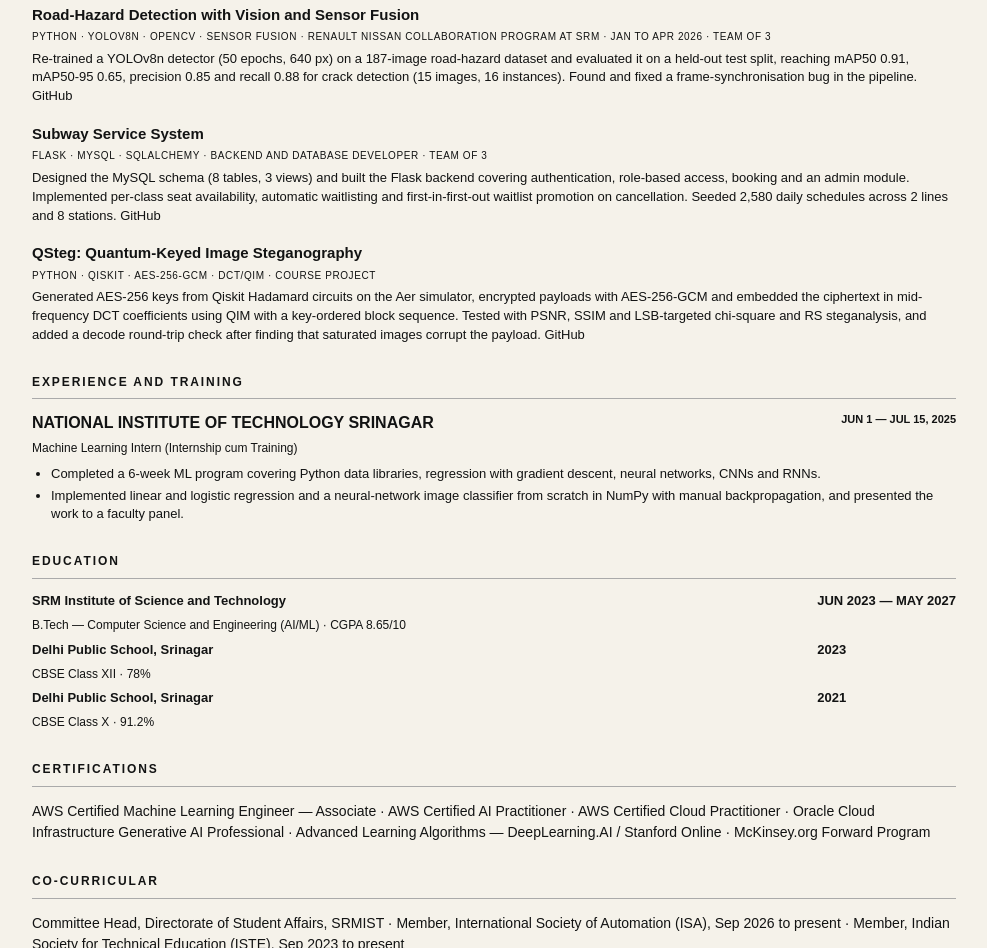
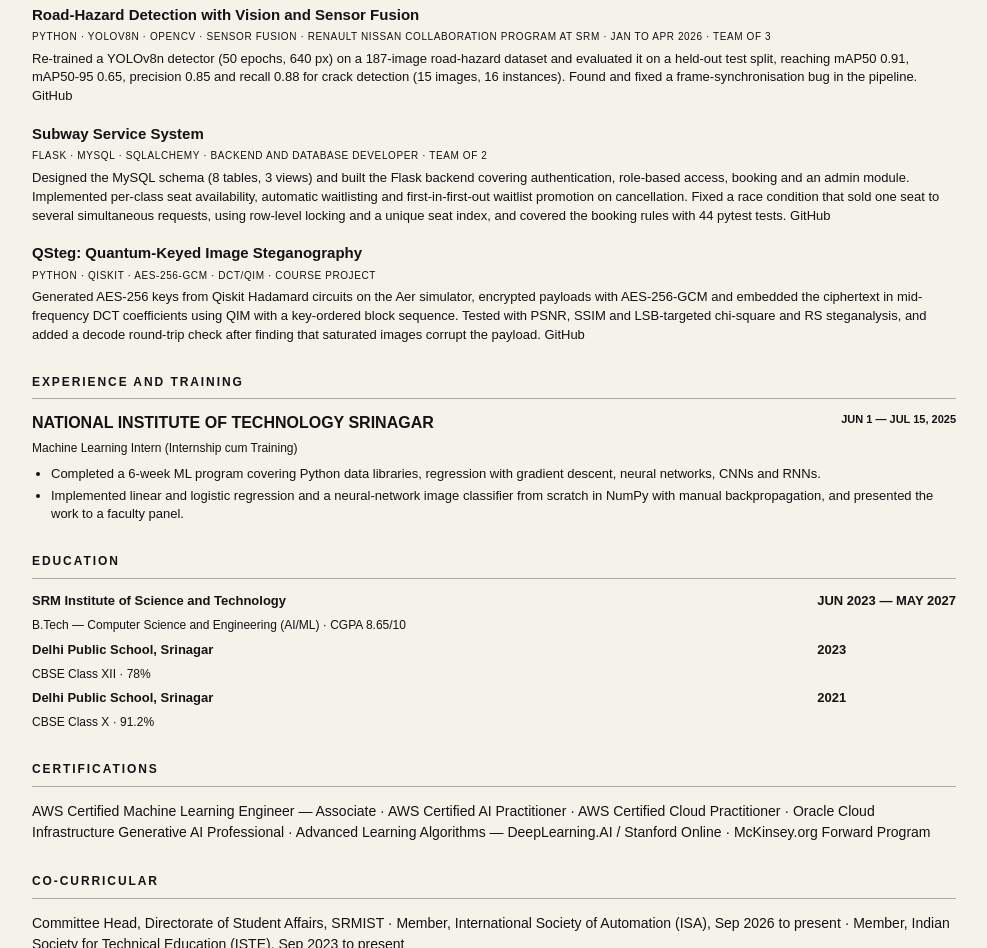
Before and after one commit to asyedamaar-ops/syed-amaar-portfolio, a plain HTML site: page resume.html in a window 1280 px wide. Shown: the part 1055-2003 px from the top of the page, without its empty margins (146-1133 px from the left). Drawn offline with Linux system fonts and the light colour scheme.

Commit message:
Update project pages: Subway team size and concurrency fix, Road-Hazard dataset note
Co-Authored-By: Claude Fable 5.2 <noreply@anthropic.com>
Claude-Session: https://claude.ai/code/session_01Kx2Bhm269cgNuAZ1PCSXdT

```diff
--- a/resume.html
+++ b/resume.html
@@ -21,7 +21,7 @@
 <section class="resume-section"><h2>PROJECTS</h2>
 <div class="resume-project"><h3>Explainable Cardiac Arrhythmia Detection</h3><div class="tech">PYTHON · TENSORFLOW · DENSENET · ATTENTION · GRAD-CAM</div><p>Classified five AAMI heartbeat classes on MIT-BIH (87,554 training and 21,892 test beats) with a 113:1 class imbalance, using ECG-aware augmentation and class weights. Compared a CNN (98.19%, macro F1 0.910), an improved DenseNet (98.66%, 0.923) and a DenseNet with multi-scale attention (98.44%, 0.915). The split is by beat, not by patient, so the figures are probably optimistic. <a href="https://github.com/asyedamaar-ops/Explainable-Deep-Learning-Based-Predictive-Modelling-for-Early-Detection-of-Cardiac-Arrhythmias">GitHub</a></p></div>
 <div class="resume-project"><h3>Road-Hazard Detection with Vision and Sensor Fusion</h3><div class="tech">PYTHON · YOLOV8N · OPENCV · SENSOR FUSION · RENAULT NISSAN COLLABORATION PROGRAM AT SRM · JAN TO APR 2026 · TEAM OF 3</div><p>Re-trained a YOLOv8n detector (50 epochs, 640 px) on a 187-image road-hazard dataset and evaluated it on a held-out test split, reaching mAP50 0.91, mAP50-95 0.65, precision 0.85 and recall 0.88 for crack detection (15 images, 16 instances). Found and fixed a frame-synchronisation bug in the pipeline. <a href="https://github.com/asyedamaar-ops/road-hazard-vision-sensor-fusion">GitHub</a></p></div>
-<div class="resume-project"><h3>Subway Service System</h3><div class="tech">FLASK · MYSQL · SQLALCHEMY · BACKEND AND DATABASE DEVELOPER · TEAM OF 3</div><p>Designed the MySQL schema (8 tables, 3 views) and built the Flask backend covering authentication, role-based access, booking and an admin module. Implemented per-class seat availability, automatic waitlisting and first-in-first-out waitlist promotion on cancellation. Seeded 2,580 daily schedules across 2 lines and 8 stations. <a href="https://github.com/asyedamaar-ops/subway-service-system">GitHub</a></p></div>
+<div class="resume-project"><h3>Subway Service System</h3><div class="tech">FLASK · MYSQL · SQLALCHEMY · BACKEND AND DATABASE DEVELOPER · TEAM OF 2</div><p>Designed the MySQL schema (8 tables, 3 views) and built the Flask backend covering authentication, role-based access, booking and an admin module. Implemented per-class seat availability, automatic waitlisting and first-in-first-out waitlist promotion on cancellation. Fixed a race condition that sold one seat to several simultaneous requests, using row-level locking and a unique seat index, and covered the booking rules with 44 pytest tests. <a href="https://github.com/asyedamaar-ops/subway-service-system">GitHub</a></p></div>
 <div class="resume-project"><h3>QSteg: Quantum-Keyed Image Steganography</h3><div class="tech">PYTHON · QISKIT · AES-256-GCM · DCT/QIM · COURSE PROJECT</div><p>Generated AES-256 keys from Qiskit Hadamard circuits on the Aer simulator, encrypted payloads with AES-256-GCM and embedded the ciphertext in mid-frequency DCT coefficients using QIM with a key-ordered block sequence. Tested with PSNR, SSIM and LSB-targeted chi-square and RS steganalysis, and added a decode round-trip check after finding that saturated images corrupt the payload. <a href="https://github.com/asyedamaar-ops/Quantum-Steganography">GitHub</a></p></div>
 </section>
 <section class="resume-section"><h2>EXPERIENCE AND TRAINING</h2>
```
Also changed, not shown: projects/sinkhole-detection.html (+1 -1 lines), projects/subway-service.html (+1 -1 lines).
